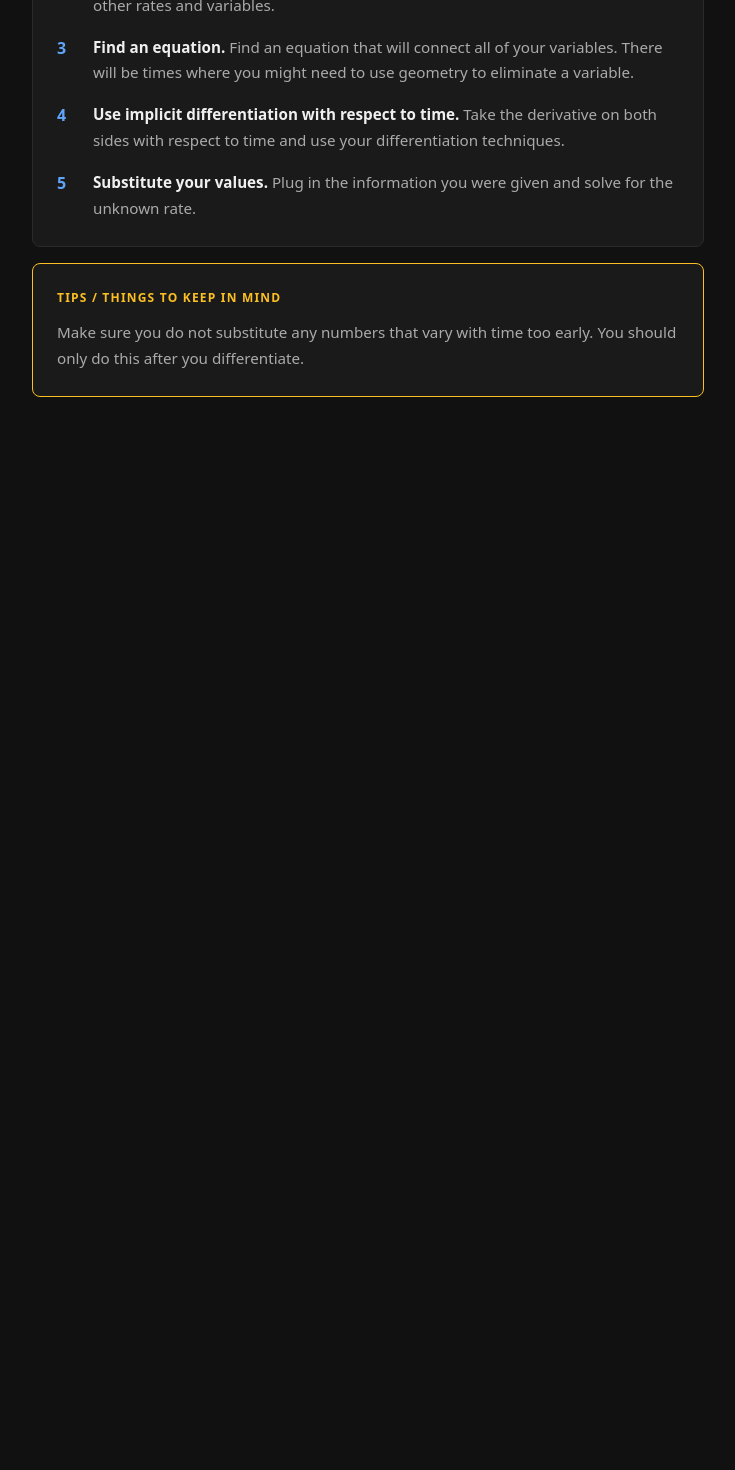
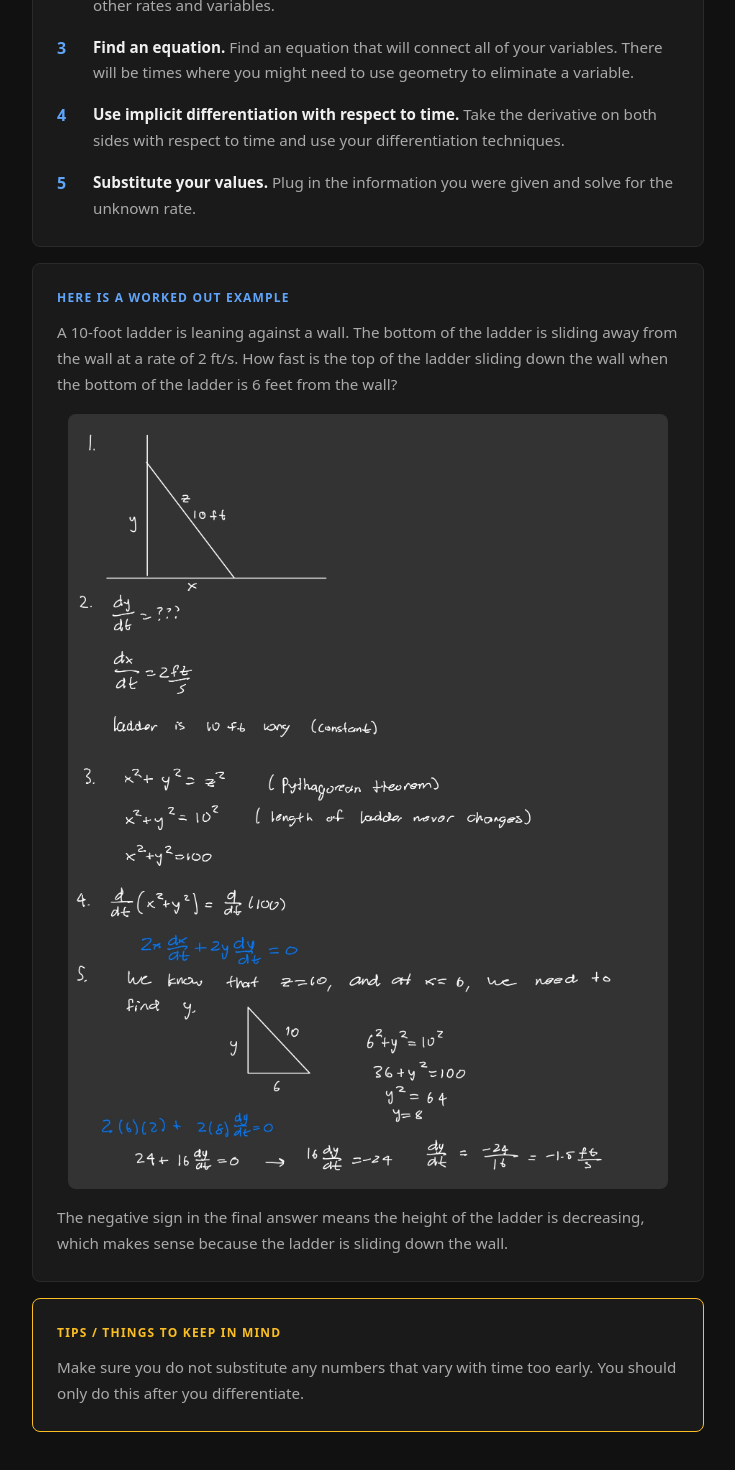
Before and after one commit to richard-bo/tutoring-platform, a React (Vite) app: page /calc1/related-rates/learn in a window 1280 px wide. Shown: the part 740-2210 px from the top of the page, without its empty margins (272-1007 px from the left). Before the commit the page ends 1249 px from the top, so only its background shows below. Built offline with nearby package versions, Linux system fonts and the light colour scheme.

Commit message:
added worked out example problem

```diff
--- a/src/pages/RelatedRatesLearn.css
+++ b/src/pages/RelatedRatesLearn.css
@@ -76,3 +76,11 @@
 .learn-section:not(.learn-section-tip):hover {
   border-color: var(--accent);
 }
+
+.example-solution {
+    width: 100%;
+    max-width: 600px;
+    display: block;
+    margin: 1rem auto;
+    border-radius: 8px;
+}
--- a/src/pages/RelatedRatesLearn.jsx
+++ b/src/pages/RelatedRatesLearn.jsx
@@ -1,4 +1,5 @@
 import BackTo from "../components/BackTo";
+import LadderProblem from "../assets/images/related-rates-ladder.jpg";
 import './RelatedRatesLearn.css';
 
 function RelatedRatesLearn() {
@@ -13,19 +14,14 @@ function RelatedRatesLearn() {
             <section className="learn-section">
                 <h2 className="learn-section-heading">What are related rates?</h2>
                 <p className="learn-section-body">
-                    Related rates are where you find how fast one quantity is changing by relating it
-                    to another quantity whose rate of change we already know. These rates are calculated
-                    with respect to time, and we use the concepts of implicit differentiation and the
-                    chain rule to solve these problems.
+                    Related rates are where you find how fast one quantity is changing by relating it to another quantity whose rate of change we already know.These rates are calculated with respect to time, and we use the concepts of implicit differentiation and the chain rule to solve these problems.
                 </p>
             </section>
 
             <section className="learn-section">
                 <h2 className="learn-section-heading">The basic idea</h2>
                 <p className="learn-section-body">
-                    In a related rates problem, we will typically have multiple quantities changing
-                    together. We know how fast one of them is changing and want to figure out how fast
-                    another is changing at a specific moment.
+                    In a related rates problem, we will typically have multiple quantities changing together. We know how fast one of them is changing and want to figure out how fast another is changing at a specific moment.
                 </p>
             </section>
 
@@ -65,13 +61,23 @@ function RelatedRatesLearn() {
                 </ol>
             </section>
 
+            <section className = "learn-section">
+                <h2 className = "learn-section-heading">Here is a worked out example</h2>
+                <p className = "learn-section-body">A 10-foot ladder is leaning against a wall. The bottom of the ladder is sliding away from the wall at a rate of 2 ft/s. How fast is the top of the ladder sliding down the wall when the bottom of the ladder is 6 feet from the wall?</p>
+                <img src = {LadderProblem} alt = "My solution to a sliding ladder related rates problem." className = "example-solution"></img>
+                <p className = "learn-section-body">
+                    The negative sign in the final answer means the height of the ladder is decreasing, which makes sense because the ladder is sliding down the wall.
+                </p>
+
+            </section>
+
             <section className="learn-section learn-section-tip">
                 <h2 className="learn-section-heading">Tips / Things to Keep in Mind</h2>
                 <p className="learn-section-body">
-                    Make sure you do not substitute any numbers that vary with time too early.
-                    You should only do this after you differentiate.
+                    Make sure you do not substitute any numbers that vary with time too early. You should only do this after you differentiate.
                 </p>
             </section>
+
         </div>
     );
 }
```
Also changed, not shown: src/assets/images/related-rates-ladder.jpg (added).
